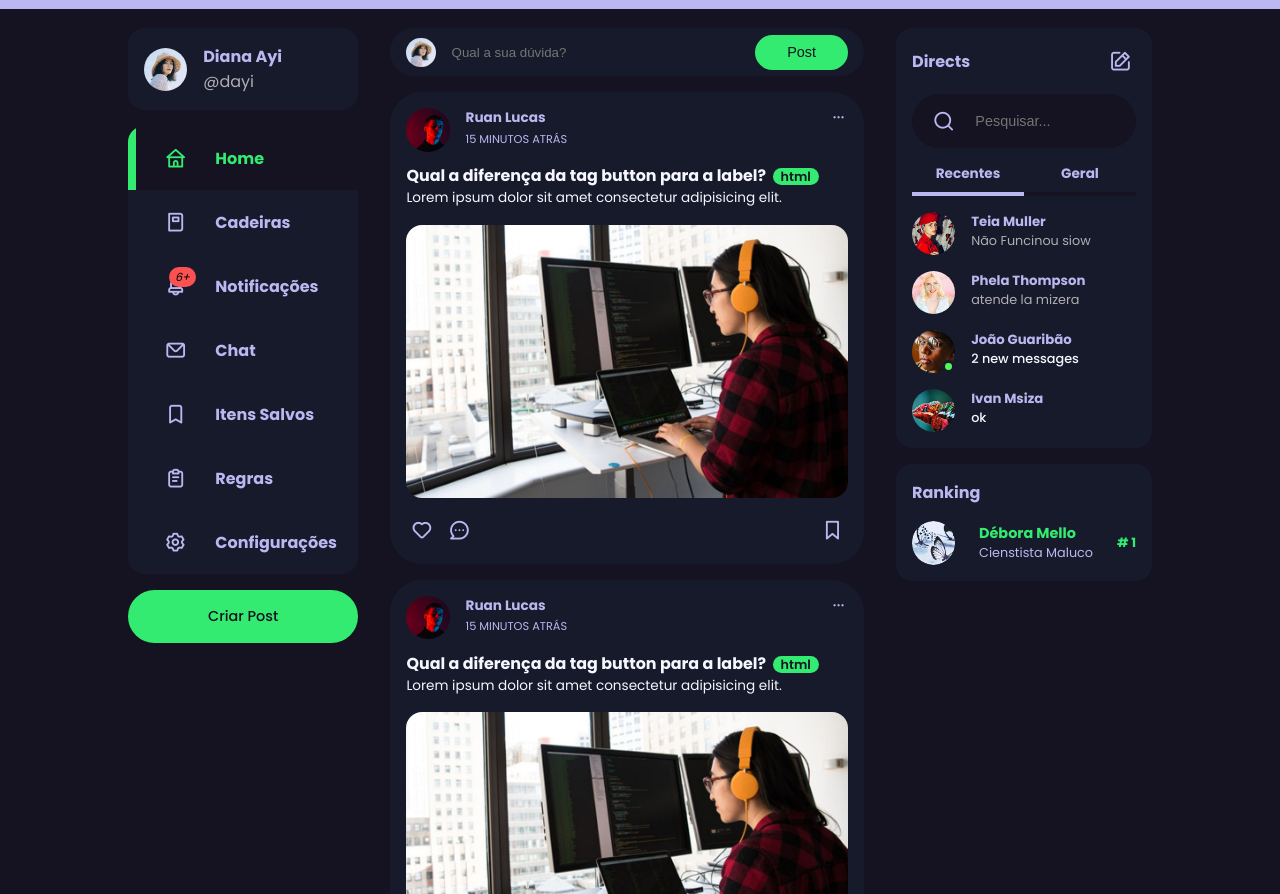
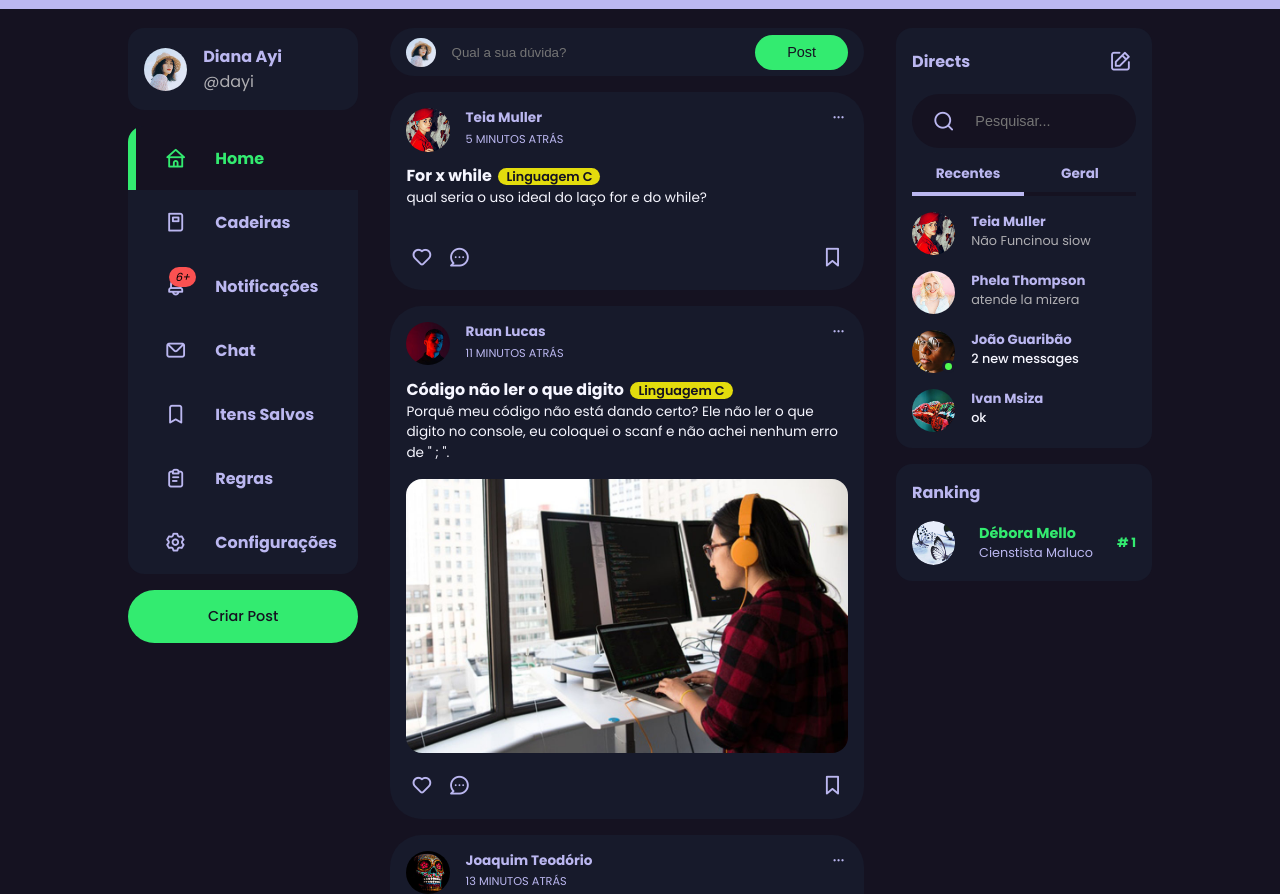
Before and after one commit to lucieleqm/Forum-Estacio, a plain HTML site: page home.html in a window 1280 px wide. Shown: the part 58-952 px from the top of the page. Drawn offline with nearby package versions, Linux system fonts and the light colour scheme.

Commit message:
mudando cor da tag

```diff
--- a/CSS/home.css
+++ b/CSS/home.css
@@ -339,6 +339,15 @@ main .container .left .profile{
     padding: var(--tag-padding);
     margin-left: 0.2rem;
 }
+.middle .feed .title .tag1 {
+    background: rgb(227, 220, 13);
+    color: var(--color-dark);
+    font-size: 0.8em;
+    font-weight: 600;
+    border-radius: var(--tag-border-radius);
+    padding: var(--tag-padding);
+    margin-left: 0.2rem;
+}
 
 .middle .feed .photo {
     border-radius: var(--card-border-radius);
--- a/home.html
+++ b/home.html
@@ -156,11 +156,11 @@
                         <div class="head">
                             <div class="user">
                                 <div class="profile-photo">
-                                    <img src="images/profile-8.jpg">
+                                    <img src="Images/profile-16.jpg">
                                 </div>
                                 <div class="info">
-                                    <h4>Ruan Lucas</h4>
-                                    <small>15 MINUTOS ATRÁS</small>
+                                    <h4>Teia Muller</h4>
+                                    <small>5 MINUTOS ATRÁS</small>
                                 </div>
                             </div>
                             <span class="edit">
@@ -170,13 +170,13 @@
 
                         <div class="caption">
                             <div class="title">
-                                <h3>Qual a diferença da tag button para a label? <span class="tag">html</span></h3>
+                                <h3>For x while <span class="tag1">Linguagem C</span></h3>
                             </div>
-                            <p> Lorem ipsum dolor sit amet consectetur adipisicing elit.</p>
+                            <p> qual seria o uso ideal do laço for e do while? </p>
                         </div>
 
                         <div class="photo">
-                            <img src="images/feed-6.jpg">
+                            <!-- <img src="images/feed-6.jpg"> -->
                         </div>
 
                         <div class="action-buttons">
@@ -204,7 +204,7 @@
                                 </div>
                                 <div class="info">
                                     <h4>Ruan Lucas</h4>
-                                    <small>15 MINUTOS ATRÁS</small>
+                                    <small>11 MINUTOS ATRÁS</small>
                                 </div>
                             </div>
                             <span class="edit">
@@ -214,13 +214,13 @@
 
                         <div class="caption">
                             <div class="title">
-                                <h3>Qual a diferença da tag button para a label? <span class="tag">html</span></h3>
+                                <h3>Código não ler o que digito <span class="tag1">Linguagem C</span></h3>
                             </div>
-                            <p> Lorem ipsum dolor sit amet consectetur adipisicing elit.</p>
+                            <p> Porquê meu código não está dando certo? Ele não ler o que digito no console, eu coloquei o scanf e não achei nenhum erro de " ; ".</p>
                         </div>
 
                         <div class="photo">
-                            <img src="images/feed-6.jpg">
+                           <img src="images/feed-6.jpg">
                         </div>
 
                         <div class="action-buttons">
@@ -245,11 +245,11 @@
                         <div class="head">
                             <div class="user">
                                 <div class="profile-photo">
-                                    <img src="images/profile-8.jpg">
+                                    <img src="images/profile-9.jpg">
                                 </div>
                                 <div class="info">
-                                    <h4>Ruan Lucas</h4>
-                                    <small>15 MINUTOS ATRÁS</small>
+                                    <h4>Joaquim Teodório</h4>
+                                    <small>13 MINUTOS ATRÁS</small>
                                 </div>
                             </div>
                             <span class="edit">
@@ -259,9 +259,9 @@
 
                         <div class="caption">
                             <div class="title">
-                                <h3>Qual a diferença da tag button para a label? <span class="tag">html</span></h3>
+                                <h3>Footer no final da página <span class="tag">html and css</span></h3>
                             </div>
-                            <p> Lorem ipsum dolor sit amet consectetur adipisicing elit.</p>
+                            <p>Boa tarde, como faço para o footer sempre ficar no final da página? Dependendo da quantidade de conteúdo acima, ele não fica. </p>
                         </div>
 
                         <div class="photo">
```
